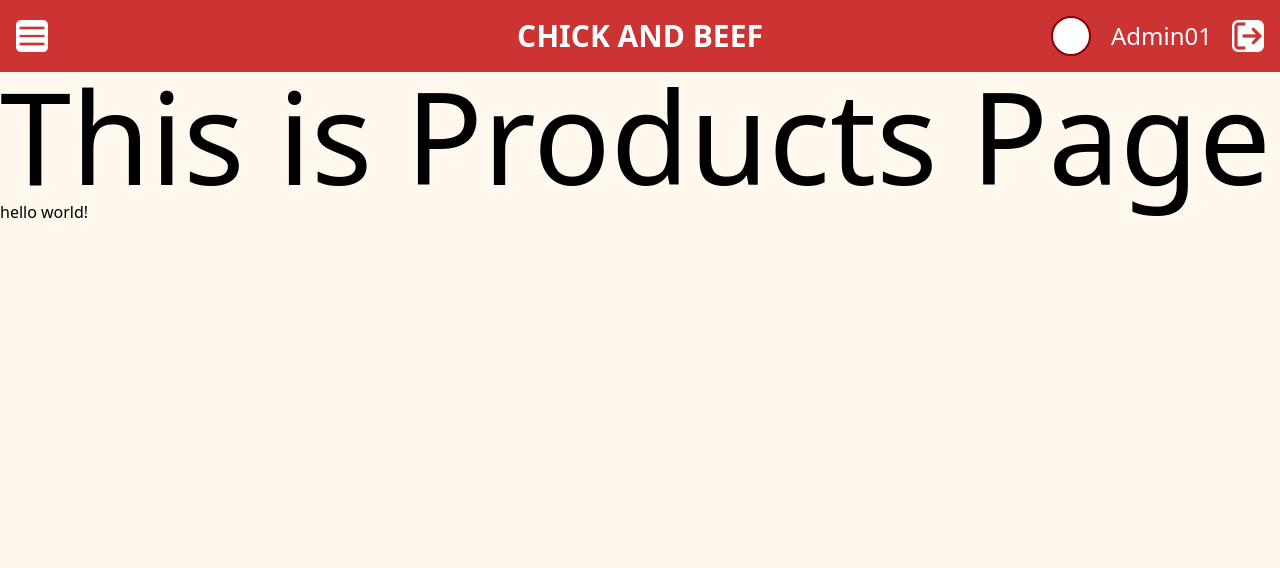
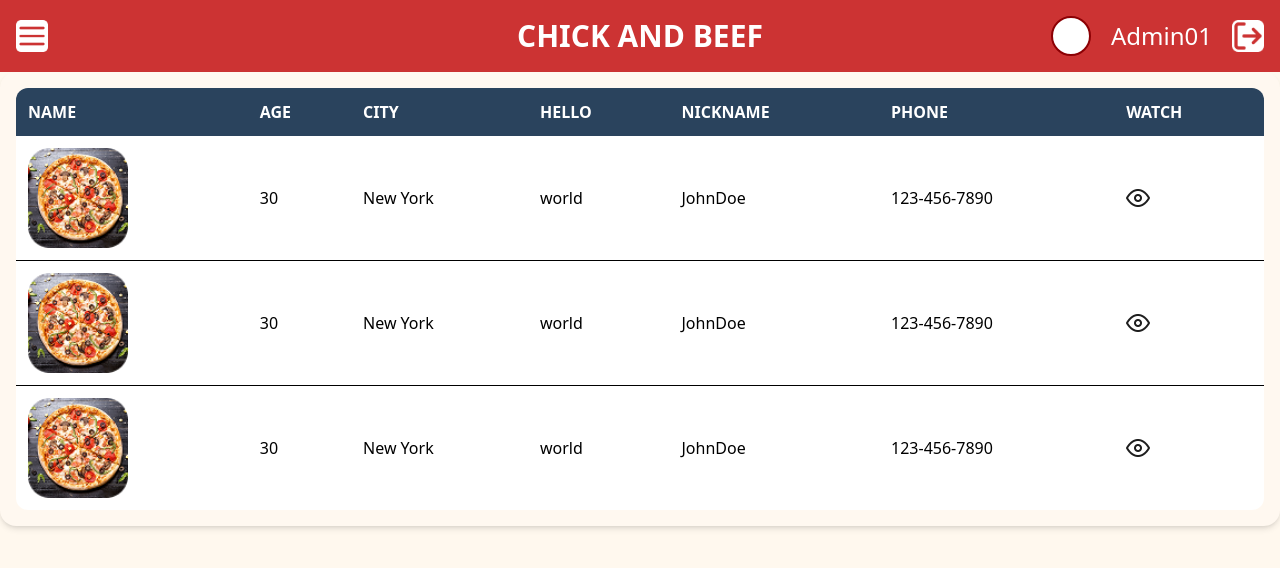
Before and after one commit to NguyenToanThang-kotaru/Chick-Beef, a React (Vite) app in the folder Client/: page /admin/Products in a window 1280 px wide. Shown: the top 568 px of the page. Built offline with nearby package versions, Linux system fonts and the light colour scheme; sample sign-in values are in the browser's storage.

Commit message:
Component Table

```diff
--- /dev/null
+++ b/Client/src/Components/table_cpn.jsx
@@ -0,0 +1,35 @@
+// src/components/Table.jsx
+export default function TableCPN({ data }) {
+    if (!data || data.length === 0) {
+        return <p className="text-center text-gray-500">Không có dữ liệu</p>;
+    }
+
+    return (
+
+        <table className="w-full border-collapse rounded-xl overflow-hidden">
+            <thead>
+                <tr className="bg-[#2A435D] text-white text-left">
+                    {Object.keys(data[0]).map((key) => (
+                        <th key={key} className="p-3">
+                            {key.toUpperCase()}
+                        </th>
+                    ))}
+                </tr>
+            </thead>
+            <tbody>
+                {data.map((row, i) => (
+                    <tr
+                        key={i}
+                        className="bg-white border-b last:border-none hover:bg-gray-300 transition"
+                    >
+                        {Object.values(row).map((val, j) => (
+                            <td key={j} className="p-3">
+                                {val}
+                            </td>
+                        ))}
+                    </tr>
+                ))}
+            </tbody>
+        </table>
+    );
+}
--- a/Client/src/layouts/adminLayout.jsx
+++ b/Client/src/layouts/adminLayout.jsx
@@ -33,8 +33,12 @@ export default function AdminLayout() {
         ${isOpen ? "translate-x-0" : "-translate-x-full"}
         transition-transform duration-300 ease-in-out z-50`}
       >
-        <div className="p-4 font-bold text-2xl border-b flex justify-between  border-white">
-          <h1 className="text-2xl">Administrator</h1>
+        <div className="p-4 font-bold text-2xl border-b flex justify-between cursor-pointer border-white">
+          <h1 className="text-2xl"
+            onClick={() => { setIsOpen(false); window.location.href = "/admin" }}
+          >
+            Administrator
+          </h1>
           <button>
             <img
               src={CloseIcon}
@@ -58,7 +62,7 @@ export default function AdminLayout() {
             <Link
               to="/admin/users"
               className="block bg-[#FFFF] text-mainRed text-xl  hover:bg-[#e7e5e5] font-bold p-2 rounded"
-              onClick={()=>{setIsOpen(false)}}
+              onClick={() => { setIsOpen(false) }}
             >
               Users
             </Link>
@@ -168,7 +172,7 @@ export default function AdminLayout() {
             {/* Avatar placeholder */}
             <div className="w-10 h-10 border-2 border-[#8C0004] rounded-full overflow-hidden bg-white"></div>
             <span className="text-white text-2xl">Admin01</span>
-            <button onClick={() => {sessionStorage.removeItem("isAdmin"); window.location.href = "/admin/login"}} className="hover:scale-105 active:scale-95">
+            <button onClick={() => { sessionStorage.removeItem("isAdmin"); window.location.href = "/admin/login" }} className="hover:scale-105 active:scale-95">
               <img src={LogoutIcon} alt="Logout" className="w-8 h-8" />
             </button>
           </div>
--- a/Client/src/pages/admin/Dashboard/Dashboard.jsx
+++ b/Client/src/pages/admin/Dashboard/Dashboard.jsx
@@ -1,11 +1,13 @@
 // src/pages/admin/Dashboard/Dashboard.jsx
 import React from "react";
-
 export default function Dashboard() {
   return (
     <div>
-        <h1 className="text-2xl">This is Dashboard</h1>
-        <h2>hello</h2>
+      <h1 className="text-2xl">This is Dashboard</h1>
+      <h2>hello</h2>
+      <div className="bg-[#FFF8F0] p-4 rounded-2xl shadow-md">
+
+      </div>
     </div>
   );
 }
--- a/Client/src/pages/admin/Products/Products.jsx
+++ b/Client/src/pages/admin/Products/Products.jsx
@@ -1,10 +1,19 @@
 import React from "react";
-
+import Table from "../../../Components/table_cpn";
+import eye from "../../../assets/Icon/Eye.png";
+import pd from "../../../assets/Icon/product.png";
 export default function Products() {
   return (
     <div>
-        <h1 className="text-9xl">This is Products Page</h1>
-        <h2>hello world!</h2>
+      <div className="bg-[#FFF8F0] p-4 rounded-2xl shadow-md">
+        <Table
+          data={[
+            { name: <img src={pd} alt="eye" className="w-25 h-25 cursor-pointer" />, age: 30, city: "New York", hello: "world", nickname: "JohnDoe", phone: "123-456-7890", watch: <img src={eye} alt="eye" className="w-6 h-6 cursor-pointer" /> },
+            { name: <img src={pd} alt="eye" className="w-25 h-25 cursor-pointer" />, age: 30, city: "New York", hello: "world", nickname: "JohnDoe", phone: "123-456-7890", watch: <img src={eye} alt="eye" className="w-6 h-6 cursor-pointer" /> },
+            { name: <img src={pd} alt="eye" className="w-25 h-25 cursor-pointer" />, age: 30, city: "New York", hello: "world", nickname: "JohnDoe", phone: "123-456-7890", watch: <img src={eye} alt="eye" className="w-6 h-6 cursor-pointer" /> },
+          ]}
+        />
+      </div>
     </div>
   );
 }
```
Also changed, not shown: Client/src/assets/Icon/Eye.png (added), Client/src/assets/Icon/product.png (added).
